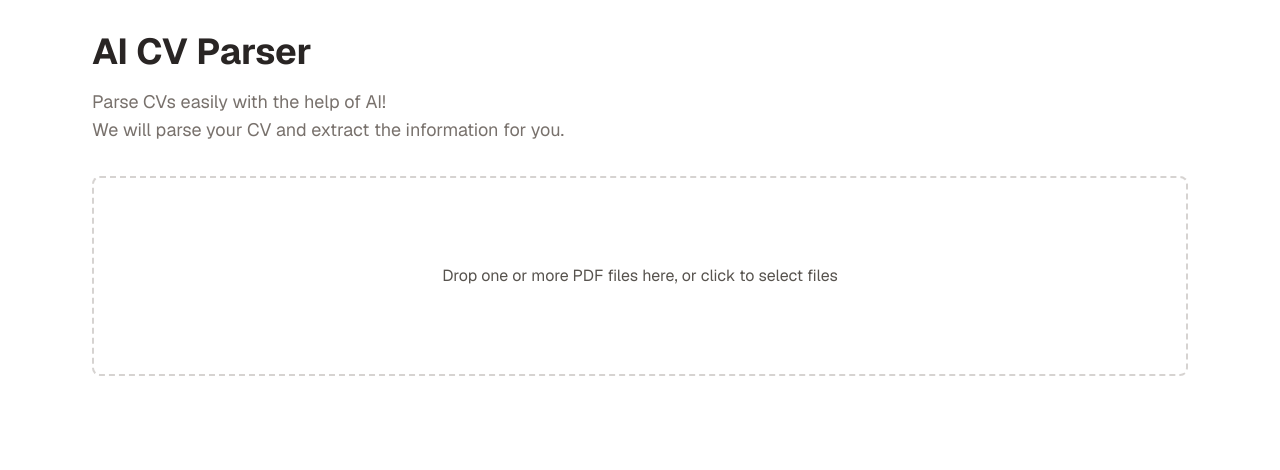
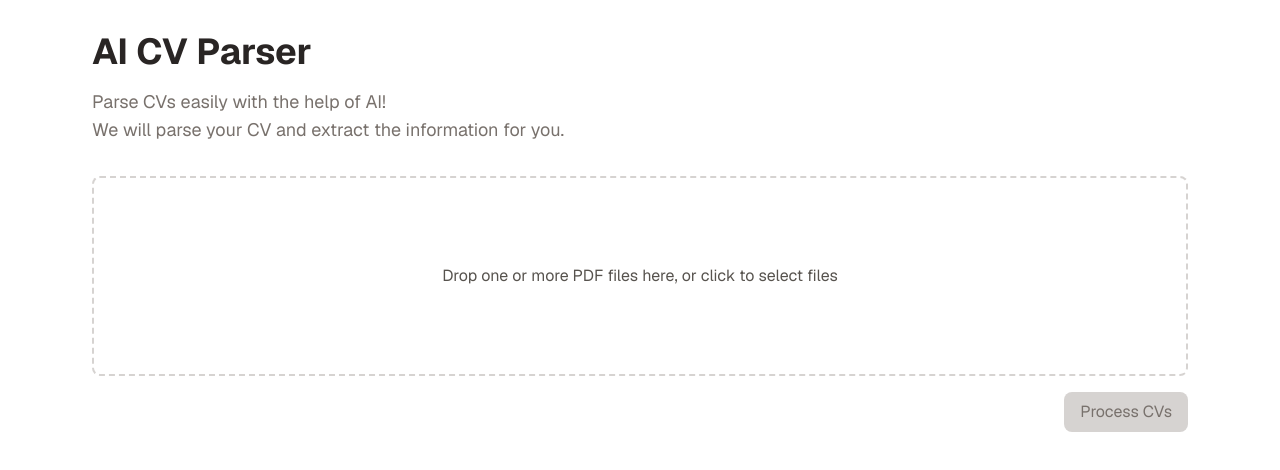
Before and after one commit to acomarcho/ai-cv-parser, a Next.js app: page / in a window 1280 px wide. Shown: the top 470 px of the page. Built offline with nearby package versions, Linux system fonts and the light colour scheme.

Commit message:
feat: add upload button

```diff
--- a/components/FileUploadZone.tsx
+++ b/components/FileUploadZone.tsx
@@ -91,6 +91,23 @@ export default function FileUploadZone() {
           </Disclosure>
         </div>
       )}
+
+      <div className="flex justify-end">
+        <button
+          disabled={files.length === 0}
+          className={`
+          mt-4 px-4 py-2 rounded-lg
+          transition-colors duration-200
+          ${
+            files.length === 0
+              ? "bg-stone-300 cursor-not-allowed text-stone-500"
+              : "bg-stone-800 text-white hover:bg-stone-600 active:bg-stone-700"
+          }
+        `}
+        >
+          Process CVs
+        </button>
+      </div>
     </div>
   );
 }
```
